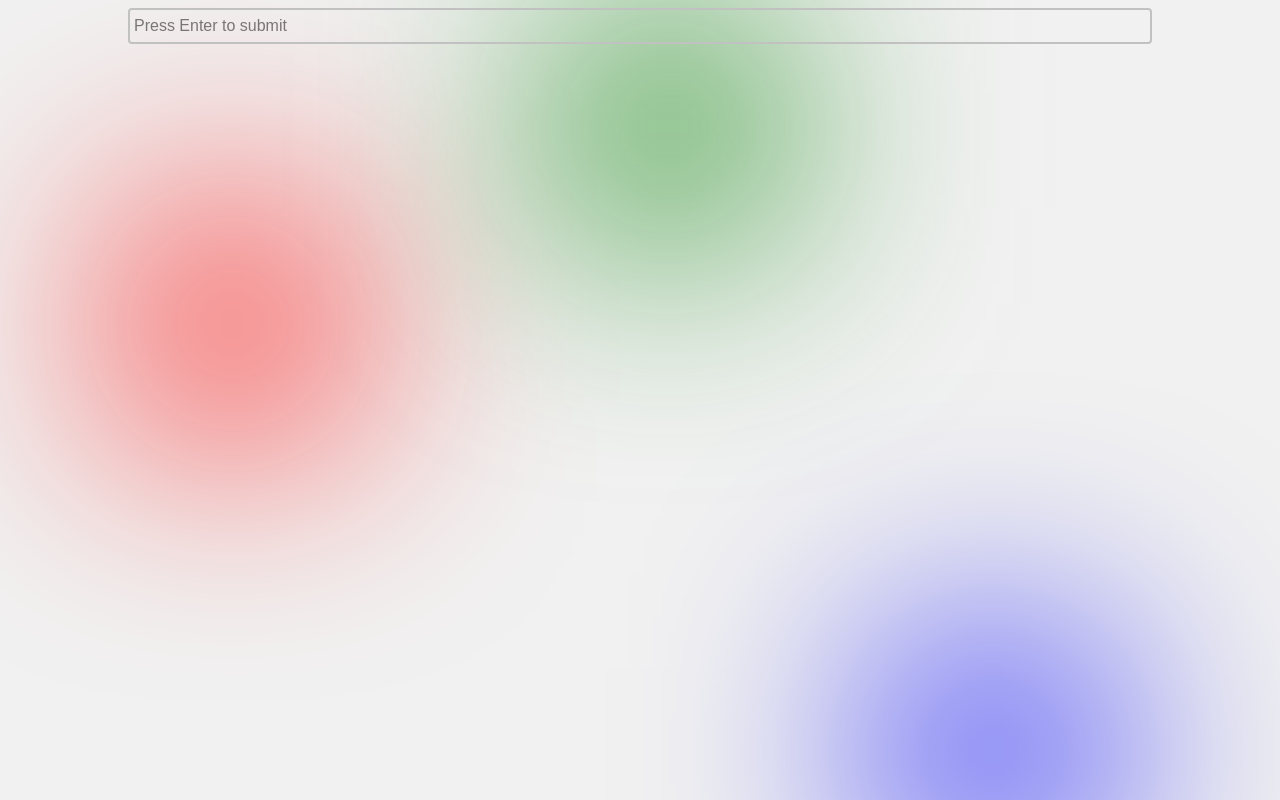
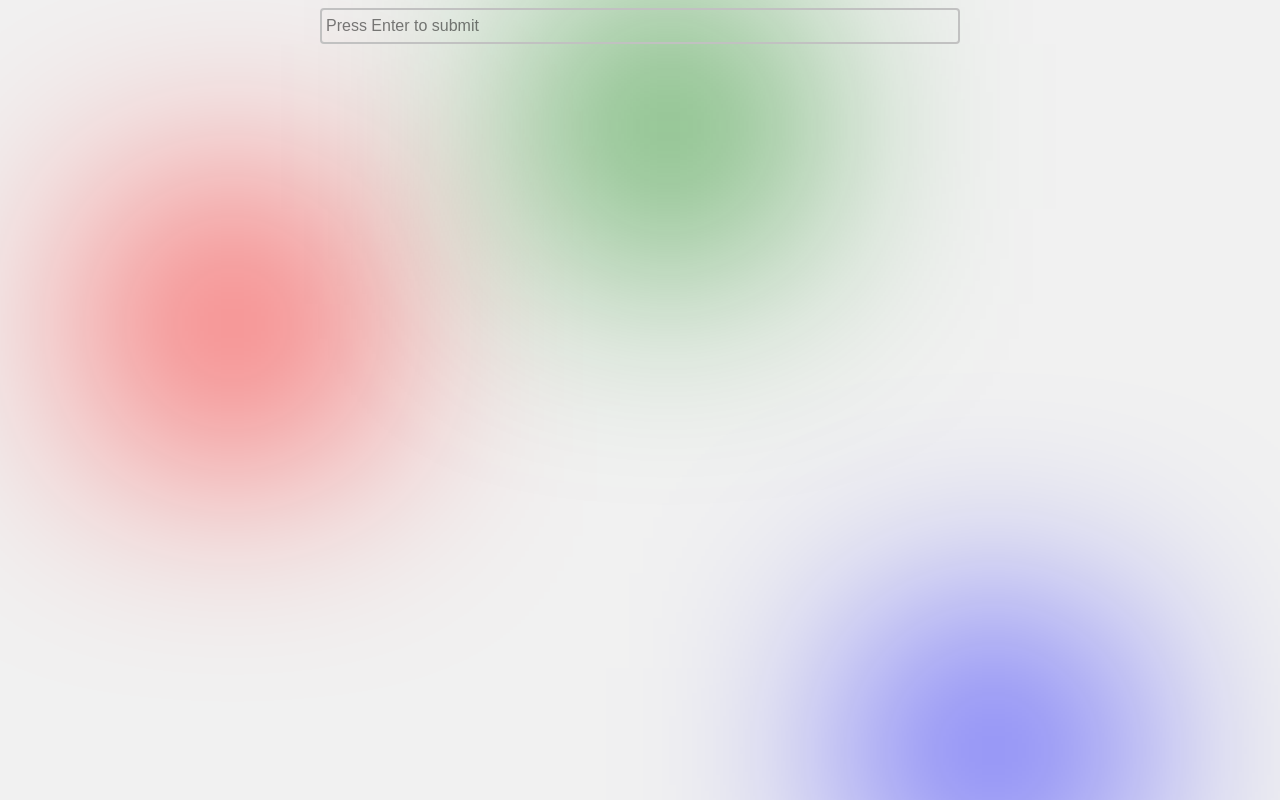
Before and after one commit to FelixManFongCheung/heaven-chat, a Next.js app: page / in a window 1280 px wide. Built offline with nearby package versions, Linux system fonts and the light colour scheme.

Commit message:
updated style

```diff
--- a/components/Chat/index.tsx
+++ b/components/Chat/index.tsx
@@ -35,11 +35,11 @@ export default function Chat() {
   }
   return (
     <>
-      <form onKeyDown={handleKeyDown} className="flex flex-row w-[100vw] h-auto justify-center items-center mt-2">
+      <form onKeyDown={handleKeyDown} className="flex flex-row w-[100%] h-auto justify-center items-center mt-2">
         <input
           ref={inputRef}
           onChange={e => setInput(e.target.value)}
-          className={`w-[80vw]
+          className={`w-[80%]
             h-auto
             p-1
             border-2
--- a/src/app/page.tsx
+++ b/src/app/page.tsx
@@ -4,7 +4,7 @@ import Chat from "@/components/Chat";
 
 export default function Home() {
   return (
-    <div className="flex flex-col w-full h-screen gap-2">
+    <div className="flex flex-col w-[100vw] md:max-w-[50rem] mx-auto h-screen gap-2 ">
       <Chat />
     </div>
   );
```
